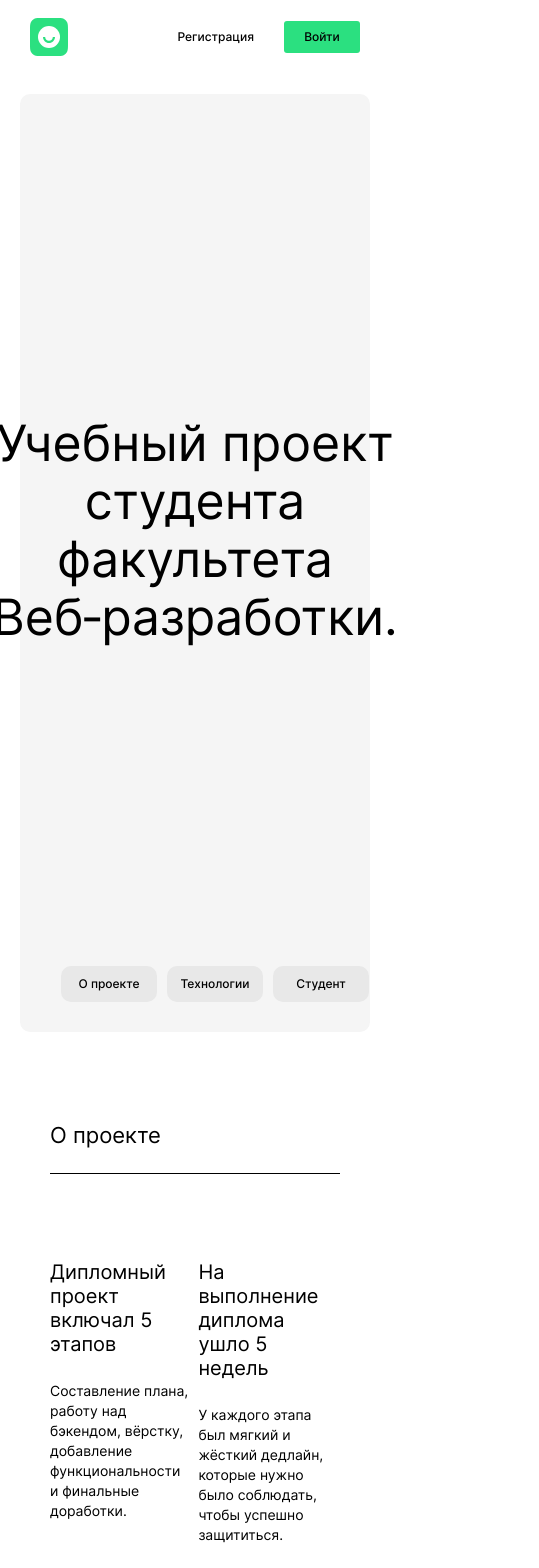
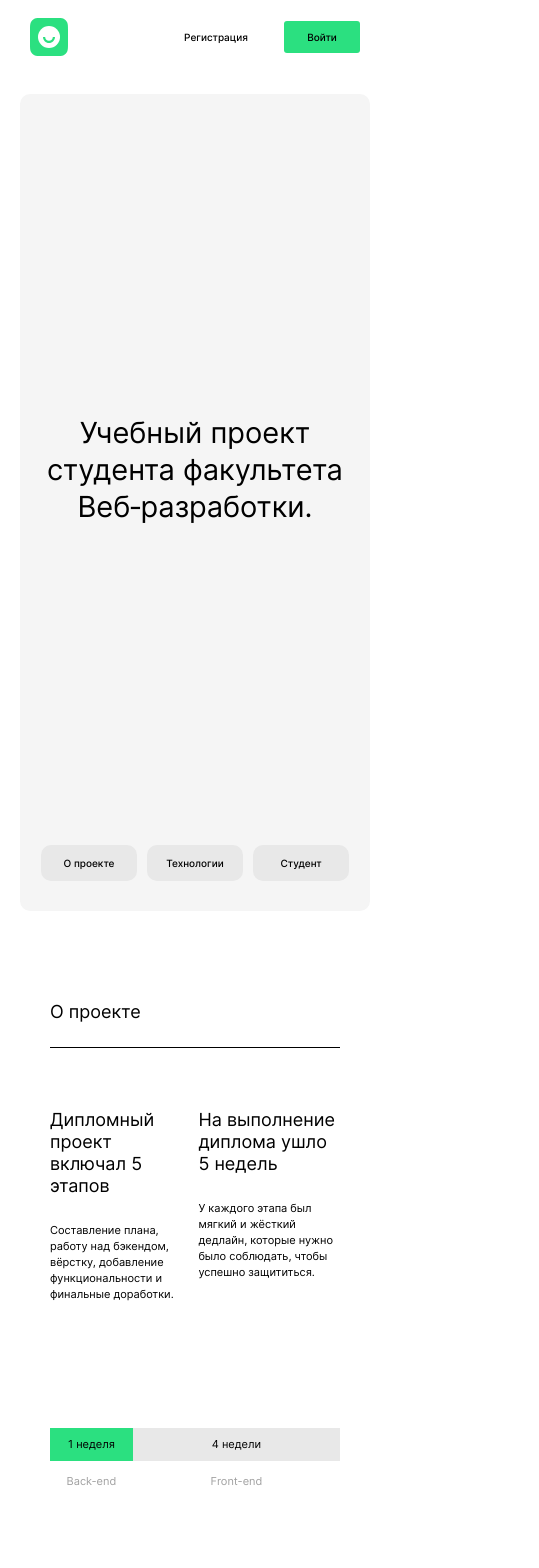
Before and after one commit to 13Thirteenth13/movies-explorer-frontend, a React (Create React App) app: page / in a window 390 px wide. Shown: the top 1568 px of the page, 539 px wide, since content can reach past the window. Built offline with nearby package versions, Linux system fonts and the light colour scheme.

Commit message:
feat: adaptive 320p #1

```diff
--- a/src/components/AboutMe/AboutMe.css
+++ b/src/components/AboutMe/AboutMe.css
@@ -39,6 +39,7 @@
 }
 
 .about__info-text {
+  text-indent: 20px;
   margin: 0;
   font-weight: 400;
   font-size: 14px;
@@ -71,14 +72,12 @@
 .about__info-image {
   max-height: 327px;
   max-width: 270px;
-  width: 40%;
   border-radius: 10px;
-  object-fit: contain;
+  object-fit: cover;
 }
 
 .about__underline {
   position: relative;
-  padding-bottom: 25px;
 }
 
 .about__underline::after {
@@ -89,6 +88,7 @@
   background-color: #000000;
   bottom: 0;
   left: 0;
+  transform: translate(0, 25px);
 }
 
 @media screen and (max-width: 768px) {
@@ -107,3 +107,34 @@
     width: 100%;
   }
 }
+
+@media screen and (max-width: 375px) {
+  .about {
+    padding: 70px 14px 70px 14px;
+  }
+
+  .about__header {
+    font-size: 18px;
+    line-height: calc(22 / 18);
+  }
+
+  .about__info-title {
+    font-size: 30px;
+    line-height: calc(37 / 30);
+  }
+
+  .about__info-subtitle {
+    font-size: 11px;
+    line-height: calc(16 / 11);
+  }
+
+  .about__info-text {
+    font-size: 11px;
+    line-height: calc(16 / 11);
+  }
+
+  .about__links {
+    font-size: 14px;
+    line-height: calc(17 / 14);
+  }
+}
--- a/src/components/AboutMe/AboutMe.jsx
+++ b/src/components/AboutMe/AboutMe.jsx
@@ -5,18 +5,21 @@ function AboutMe() {
       <div className="about__info">
         <div className="about__info-description">
           <h3 className="about__info-title">Оззи</h3>
-          <p className="about__info-subtitle">Поглотитель корма класса "Холистик"</p>
+          <p className="about__info-subtitle">Утилизатор корма</p>
           <p className="about__info-text">
-            Привет! Меня зовут Оззи (да, да, в&#160;честь того самого из&#160;Black Sabbath).
-            Мне 4&#160;года, живу в&#160;Москве с&#160;матерью (ее&#160;зовут Росси кстати).
-            Собственно решил мой личный человек решил освоить фронтенд разработку в&#160;2к22 году 😀
-            Он&#160;начал свой путь и&#160;работает над дипломом где разместил мое мнение об&#160;этом мероприятии.
-            Он&#160;проводит много времени лежа за&#160;ноутбуком, обложившись книгами и&#160;блокнотами.
-            Я&#160;очень поддерживаю хозяина, лежа у&#160;него на&#160;ногах.
-            Отсюда большой плюс, так как не&#160;нужно воевать с&#160;Росси за&#160;место на&#160;батарее.
-            Но&#160;есть и&#160;минус в&#160;том чтобы его отвлечь когда хочется поесть то&#160;нужно приложить немало усилий!
-            Но&#160;все таки хорошо что хозяин рядом и&#160;надеюсь что благодаря учебе в&#160;Я.Практикуме он&#160;сможет
-            больше времени работать за&#160;ноутбуком и&#160;реже куда то&#160;уезжать!
+            В&#160;свои 4&#160;года я&#160;живу в&#160;нерезиновой, подтянув сюда и&#160;свою мать,
+            за&#160;счёт которой лихорадочно самоутверждаюсь и&#160;доминирую.
+            Но&#160;это лирика. Мой самый амбициозный кейс&#160;&#8212; это кожаный мешок с&#160;костями,
+            которому я&#160;позволяю убирать за&#160;собой лоток, заполненный переваренным кормом класса &#171;холистик&#187;.
+            В&#160;2к22&#160;я вынудил его освоить фронтенд-разработку, так как мое чрево не&#160;привыкло к&#160;вискасу,
+            а&#160;пушистый зад к&#160;желтой бумаге газет.
+          </p>
+          <p className="about__info-text">
+            Я&#160;трачу всё свободное время на&#160;сдерживание человека за&#160;ноутом, на&#160;котором лежу и&#160;прею,
+            бока не&#160;жалею. Да, иногда мой мочевой пузырь раздувается до&#160;размеров Техаса,
+            но&#160;я&#160;всё равно не&#160;встаю. Эти мучения довели моего кожаного до&#160;Диплома.
+            Я&#160;этим горжусь и&#160;уверен, что благодаря Я.Практикум мне не&#160;придется булить мать,
+            объедая ее&#160;или, и&#160;того хуже, дежуря под столом, когда кожаные поглощают пищу.
           </p>
           <ul className="about__links">
             <li>
--- a/src/components/AboutProject/AboutProject.css
+++ b/src/components/AboutProject/AboutProject.css
@@ -47,25 +47,20 @@
 }
 
 .project__duration-area:nth-child(1) {
-  width: 20%;
+  width: 40%;
 }
 
-.project__duration-time-back {
+.project__duration-time {
   padding: 10px 0;
   margin: 0;
+  background-color: #E8E8E8;
   font-weight: 400;
   font-size: 14px;
   line-height: calc(17 / 14);
-  background-color: #2BE080;
 }
 
-.project__duration-time-front {
-  padding: 10px 0;
-  margin: 0;
-  font-weight: 400;
-  font-size: 14px;
-  line-height: calc(17 / 14);
-  background-color: #E8E8E8;
+.project__duration-time_color {
+  background-color: #2BE080;
 }
 
 .project__duration-name {
@@ -79,7 +74,6 @@
 
 .project__underline {
   position: relative;
-  padding-bottom: 25px;
 }
 
 .project__underline::after {
@@ -90,6 +84,7 @@
   background-color: #000000;
   bottom: 0;
   left: 0;
+  transform: translate(0, 25px);
 }
 
 @media screen and (max-width: 768px) {
@@ -97,3 +92,48 @@
     padding: 90px 50px;
   }
 }
+
+@media screen and (max-width: 640px) {
+  .project__title {
+    font-size: 18px;
+    line-height: calc(22 / 18);
+  }
+
+  .project__about-title {
+    font-size: 18px;
+    line-height: calc(22 / 18);
+  }
+
+  .project__about-text {
+    font-size: 11px;
+    line-height: calc(16 / 11);
+  }
+
+  .project__duration-time {
+    font-size: 11px;
+    line-height: calc(13 / 11);
+  }
+
+  .project__duration-name {
+    font-weight: 400;
+    font-size: 11px;
+    line-height: calc(13 / 11);
+  }
+}
+
+@media screen and (max-width: 375px) {
+  .project {
+    padding: 70px 18px;
+  }
+
+  .project__about {
+    flex-direction: column;
+    gap: 56px;
+    padding-top: 90px;
+    padding-bottom: 60px;
+  }
+
+  .project__about-title {
+    padding-bottom: 16px;
+  }
+}
--- a/src/components/AboutProject/AboutProject.jsx
+++ b/src/components/AboutProject/AboutProject.jsx
@@ -20,11 +20,11 @@ function AboutProject() {
       </ul>
       <div className="project__duration">
         <div className="project__duration-area">
-          <div className="project__duration-time-back">1 неделя</div>
+          <div className="project__duration-time project__duration-time_color">1 неделя</div>
           <p className="project__duration-name">Back-end</p>
         </div>
         <div className="project__duration-area">
-          <div className="project__duration-time-front">4 недели</div>
+          <div className="project__duration-time">4 недели</div>
           <p className="project__duration-name">Front-end</p>
         </div>
       </div>
--- a/src/components/Footer/Footer.css
+++ b/src/components/Footer/Footer.css
@@ -56,7 +56,6 @@
 
 .footer__underline {
   position: relative;
-  padding-bottom: 20px;
 }
 
 .footer__underline::after {
@@ -67,6 +66,7 @@
   background-color: #E8E8E8;
   bottom: 0;
   left: 0;
+  transform: translate(0, 20px);
 }
 
 @media screen and (max-width: 768px) {
@@ -74,3 +74,36 @@
     padding: 80px 50px 20px 50px;
   }
 }
+
+@media screen and (max-width: 375px) {
+  .footer {
+    padding: 80px 10px 10px 10px;
+  }
+
+  .footer__row {
+    align-items: center;
+    flex-direction: column-reverse;
+    gap: 30px;
+  }
+
+  .footer__list {
+    align-items: center;
+    flex-direction: column;
+    gap: 12px;
+  }
+
+  .footer__title {
+    font-size: 12px;
+    line-height: calc(15 / 12);
+  }
+
+  .footer__text {
+    font-size: 12px;
+    line-height: calc(15 / 12);
+  }
+
+  .footer__list {
+    font-size: 12px;
+    line-height: calc(15 / 12);
+  }
+}
--- a/src/components/Header/Header.css
+++ b/src/components/Header/Header.css
@@ -44,3 +44,25 @@
     padding: 18px 30px;
   }
 }
+
+@media screen and (max-width: 640px) {
+  .header__link {
+    font-size: 10px;
+    line-height: calc(16 / 10);
+  }
+}
+
+@media screen and (max-width: 375px) {
+  .header {
+    padding: 18px 14px;
+  }
+
+  .header__links {
+    gap: 14px;
+  }
+
+  .header__link {
+    min-width: 54px;
+    padding: 5px 0;
+  }
+}
--- a/src/components/Portfolio/Portfolio.css
+++ b/src/components/Portfolio/Portfolio.css
@@ -44,7 +44,6 @@
 
 .portfolio__underline {
   position: relative;
-  padding-bottom: 20px;
 }
 
 .portfolio__underline::after {
@@ -55,6 +54,7 @@
   background-color: #E8E8E8;
   bottom: 0;
   left: 0;
+  transform: translate(0, 20px);
 }
 
 @media screen and (max-width: 768px) {
@@ -62,3 +62,19 @@
     padding: 0 50px 90px 50px;
   }
 }
+
+@media screen and (max-width: 375px) {
+  .portfolio {
+    padding: 0 14px 70px 14px;
+  }
+
+  .portfolio__title {
+    font-size: 14px;
+    line-height: calc(20 / 14);
+  }
+
+  .portfolio__link-text {
+    font-size: 18px;
+    line-height: calc(28 / 18);
+  }
+}
--- a/src/components/Promo/Promo.css
+++ b/src/components/Promo/Promo.css
@@ -2,7 +2,7 @@
   display: flex;
   flex-direction: column;
   border-radius: 10px;
-  margin: 20px 40px;
+  margin: 20px 40px 0 40px;
   align-items: center;
   background-color: #F5F5F5;
 }
@@ -21,7 +21,7 @@
   display: flex;
   list-style-type: none;
   gap: 10px;
-  padding-bottom: 30px;
+  padding: 0 0 30px;
   margin: 0;
   font-weight: 500;
   font-size: 12px;
@@ -49,7 +49,39 @@
   .promo {
     margin: 20px 20px 0 20px;
   }
+
   .promo__title {
     padding: 320px 20px;
   }
 }
+
+@media screen and (max-width: 640px) {
+  .promo__title {
+    font-size: 29px;
+    line-height: calc(37 / 29);
+  }
+
+  .promo__list {
+    font-size: 10px;
+    line-height: calc(16 / 10);
+  }
+}
+
+@media screen and (max-width: 375px) {
+  .promo {
+    margin: 14px 14px 0 14px;
+  }
+
+  .promo__title {
+    padding: 220px 0;
+  }
+
+  .promo__list {
+    padding-bottom: 17px;
+  }
+
+  .promo__list-item {
+    width: 82px;
+    padding: 5px 0;
+  }
+}
--- a/src/components/Techs/Techs.css
+++ b/src/components/Techs/Techs.css
@@ -38,11 +38,14 @@
 }
 
 .techs__list {
-  display: flex;
+  display: grid;
+  grid-template-columns: repeat(auto-fit, minmax(84px, 1fr));
+  width: 70%;
   align-self: center;
   list-style-type: none;
   gap: 10px;
   text-align: center;
+  padding: 0;
   margin: 0;
   font-weight: 400;
   font-size: 14px;
@@ -59,7 +62,6 @@
 
 .techs__underline {
   position: relative;
-  padding-bottom: 25px;
 }
 
 .techs__underline::after {
@@ -70,13 +72,41 @@
   background-color: #000000;
   bottom: 0;
   left: 0;
+  transform: translate(0, 25px);
 }
 
 @media screen and (max-width: 1024px) {
   .techs {
     padding: 90px 50px;
   }
+
   .techs__list-item {
     width: 84px;
   }
 }
+
+@media screen and (max-width: 375px) {
+  .techs {
+    padding: 70px 18px;
+  }
+
+  .techs__title {
+    font-size: 18px;
+    line-height: calc(22 / 18);
+  }
+
+  .techs__info-title {
+    font-size: 30px;
+    line-height: calc(37 / 30);
+  }
+
+  .techs__info-text {
+    font-size: 11px;
+    line-height: calc(16 / 11);
+  }
+
+  .techs__list {
+    font-size: 12px;
+    line-height: calc(15 / 12);
+  }
+}
```
